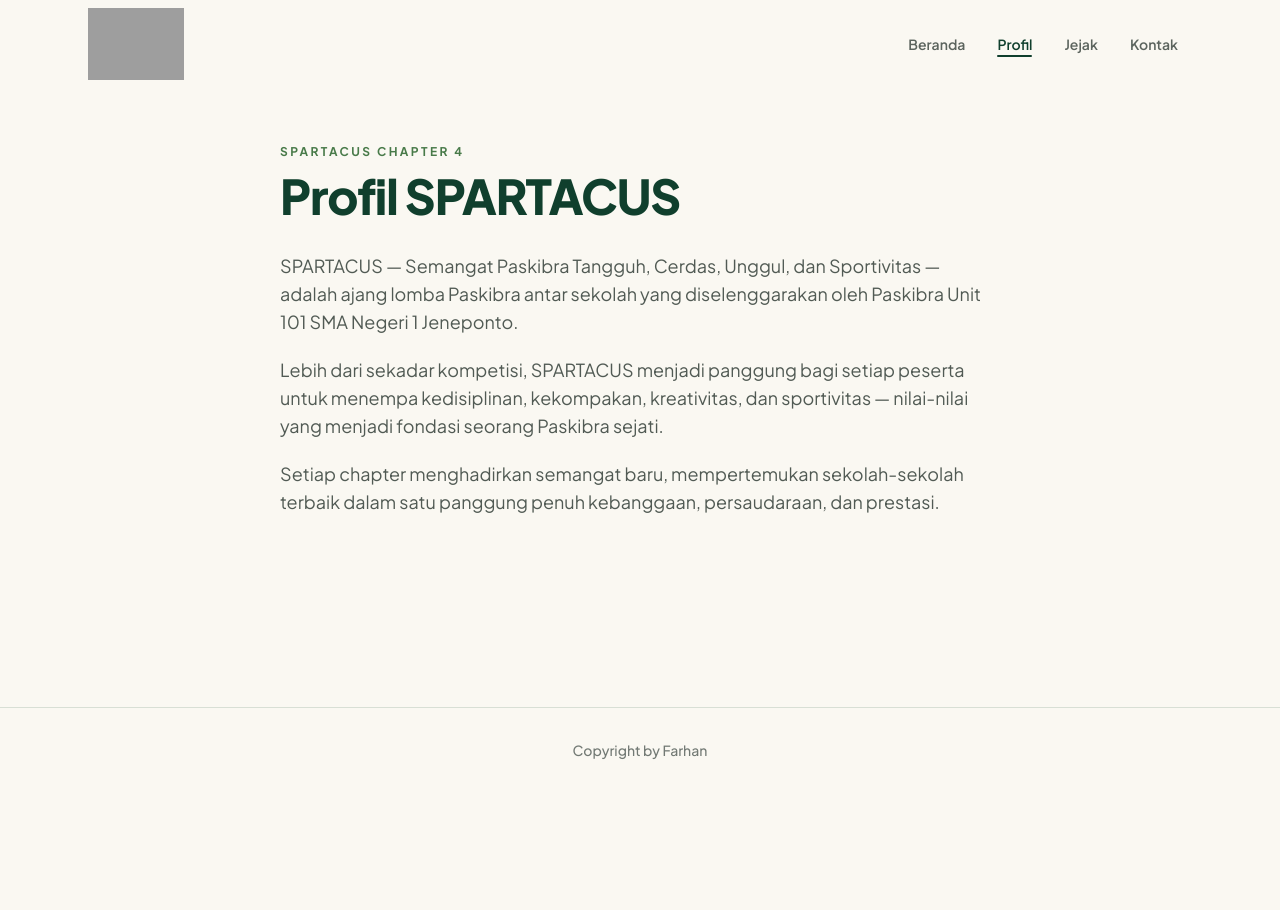
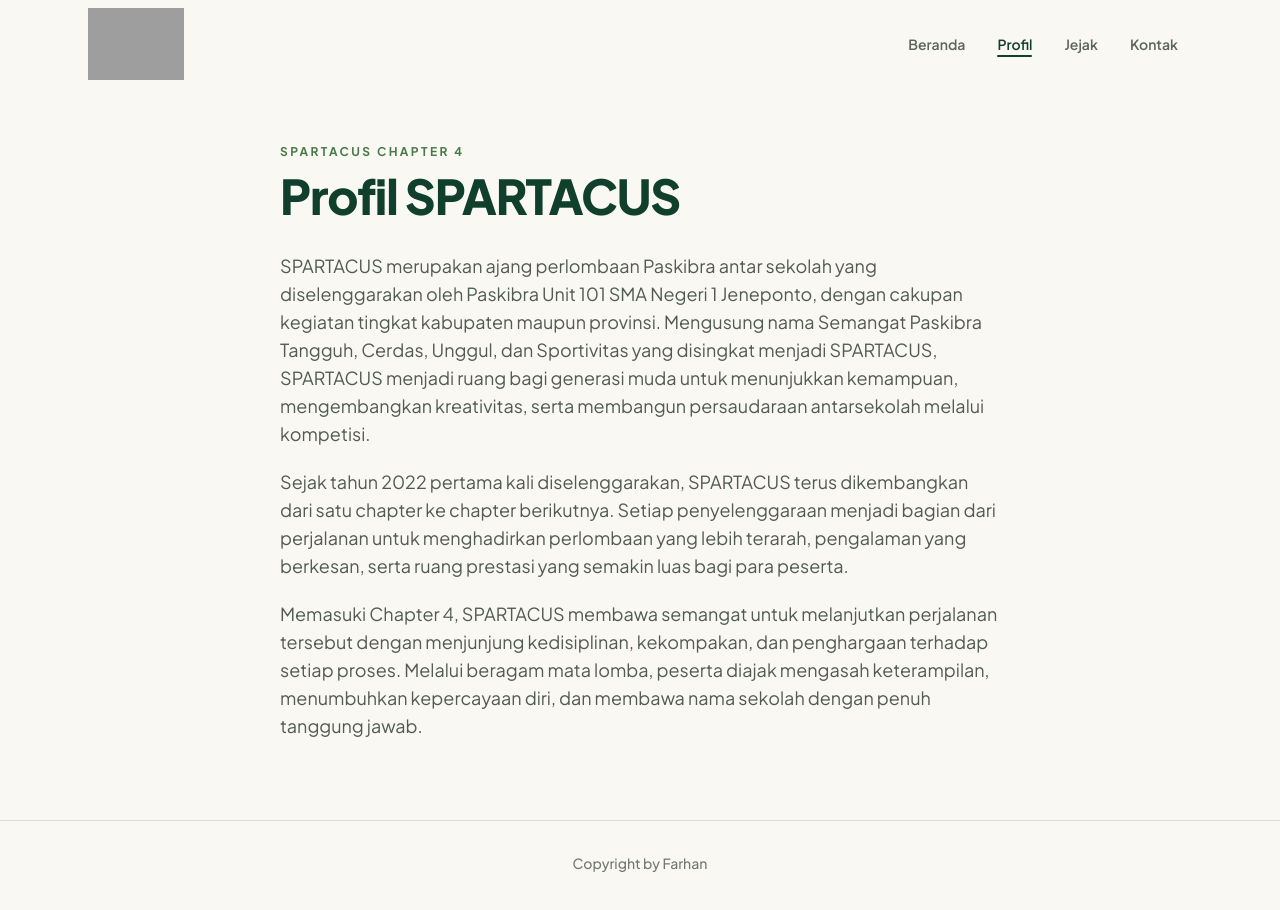
Before and after one commit to zanworksgo/spartacus-c4, a React (Vite) app: page /profil in a window 1280 px wide. Shown: the top 910 px of the page. Before the commit the page ends 800 px from the top, so only its background shows below. Built offline with nearby package versions, Linux system fonts and the light colour scheme; no server answers; the database is empty; grey boxes are pictures that could not be loaded.

Commit message:
Perbesar logo navbar

```diff
--- a/src/components/DocRow.tsx
+++ b/src/components/DocRow.tsx
@@ -2,8 +2,8 @@ import { ArrowUpRight, FileText } from 'lucide-react'
 import { motion, useReducedMotion } from 'motion/react'
 import type { DocItem } from '../data/siteContent'
 import { useResolvedUrl } from '../lib/content'
+import { useDocViewer } from './DocViewer'
 import { useToast } from './ToastProvider'
-import { useDocViewer } from './DocViewer'
 
 /**
  * A clickable document row. Clicking opens an in-app viewer (preview + download).
--- a/src/components/DocViewer.tsx
+++ b/src/components/DocViewer.tsx
@@ -1,7 +1,7 @@
+import { Download, ExternalLink, FileText, X } from 'lucide-react'
+import { AnimatePresence, motion } from 'motion/react'
+import type { ReactNode } from 'react'
 import { createContext, useCallback, useContext, useEffect, useState } from 'react'
-import type { ReactNode } from 'react'
-import { AnimatePresence, motion } from 'motion/react'
-import { Download, ExternalLink, X, FileText } from 'lucide-react'
 
 export interface DocRef {
   title: string
--- a/src/data/siteContent.ts
+++ b/src/data/siteContent.ts
@@ -170,9 +170,11 @@ export const site = {
     profil: {
         title: 'Profil SPARTACUS',
         description: [
-            'SPARTACUS — Semangat Paskibra Tangguh, Cerdas, Unggul, dan Sportivitas — adalah ajang lomba Paskibra antar sekolah yang diselenggarakan oleh Paskibra Unit 101 SMA Negeri 1 Jeneponto.',
-            'Lebih dari sekadar kompetisi, SPARTACUS menjadi panggung bagi setiap peserta untuk menempa kedisiplinan, kekompakan, kreativitas, dan sportivitas — nilai-nilai yang menjadi fondasi seorang Paskibra sejati.',
-            'Setiap chapter menghadirkan semangat baru, mempertemukan sekolah-sekolah terbaik dalam satu panggung penuh kebanggaan, persaudaraan, dan prestasi.',
+            'SPARTACUS merupakan ajang perlombaan Paskibra antar sekolah yang diselenggarakan oleh Paskibra Unit 101 SMA Negeri 1 Jeneponto, dengan cakupan kegiatan tingkat kabupaten maupun provinsi. Mengusung nama Semangat Paskibra Tangguh, Cerdas, Unggul, dan Sportivitas yang disingkat menjadi SPARTACUS, SPARTACUS menjadi ruang bagi generasi muda untuk menunjukkan kemampuan, mengembangkan kreativitas, serta membangun persaudaraan antarsekolah melalui kompetisi.',
+
+            'Sejak tahun 2022 pertama kali diselenggarakan, SPARTACUS terus dikembangkan dari satu chapter ke chapter berikutnya. Setiap penyelenggaraan menjadi bagian dari perjalanan untuk menghadirkan perlombaan yang lebih terarah, pengalaman yang berkesan, serta ruang prestasi yang semakin luas bagi para peserta.',
+
+            'Memasuki Chapter 4, SPARTACUS membawa semangat untuk melanjutkan perjalanan tersebut dengan menjunjung kedisiplinan, kekompakan, dan penghargaan terhadap setiap proses. Melalui beragam mata lomba, peserta diajak mengasah keterampilan, menumbuhkan kepercayaan diri, dan membawa nama sekolah dengan penuh tanggung jawab.',
         ],
     },
 
@@ -222,7 +224,7 @@ export const site = {
                         level: 'SMP/MTs',
                         champions: [
                             { rank: 1, name: 'MTs Negeri 2 Jeneponto' },
-                            { rank: 2, name: 'SMP Negeri 2 Parangloe' },
+                            { rank: 2, name: 'SMP Negeri 1 Parangloe' },
                             { rank: 3, name: 'SMP Negeri 1 Binamu' },
                         ],
                     },
```
Also changed, not shown: 1 other file (tests, documents, lock files or other folders).
